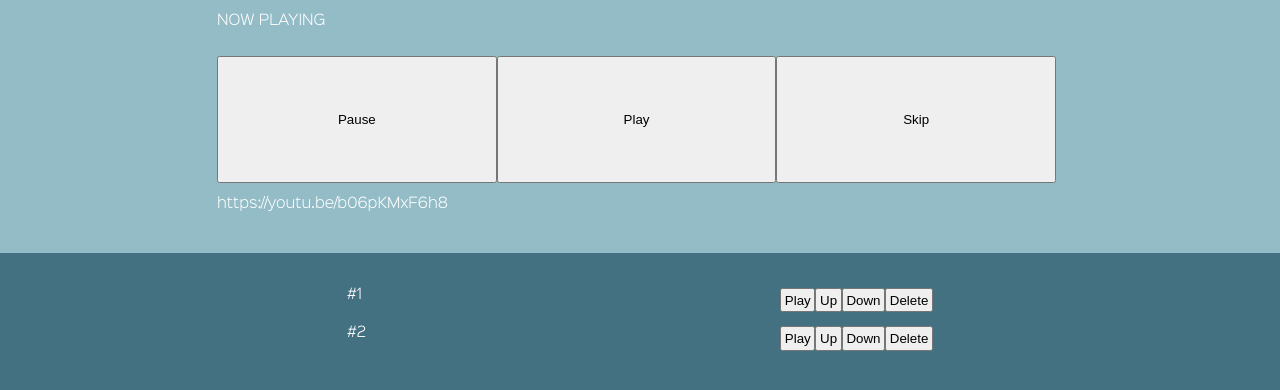
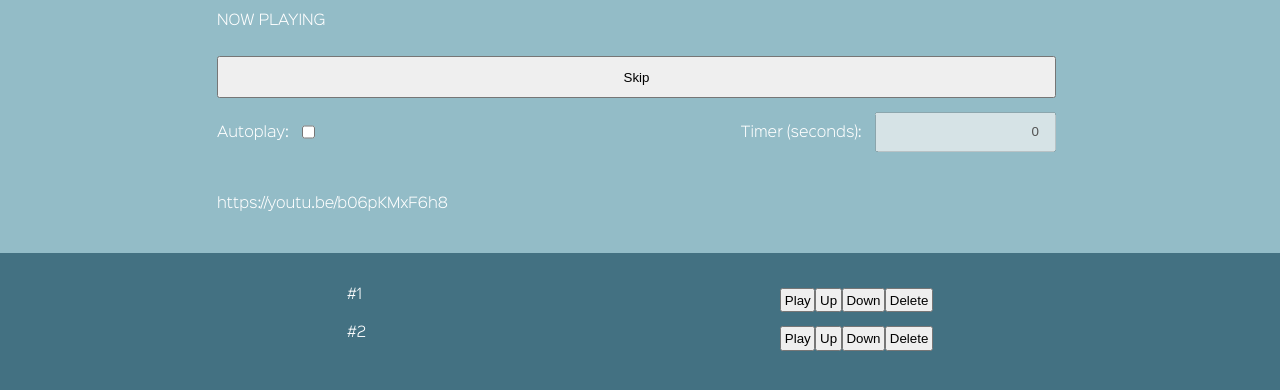
Before and after one commit to NotNorom/eh, a React (Create React App) app in the folder src/frontend/: page / in a window 1280 px wide. Shown: the top 390 px of the page. Built offline with nearby package versions, Linux system fonts and the light colour scheme; no server answers.

Commit message:
Remove play/ pause buttons from video player. Add inputs for autoplay and timeout.

```diff
--- a/src/frontend/src/VideoPlayer/VideoPlayer.js
+++ b/src/frontend/src/VideoPlayer/VideoPlayer.js
@@ -64,9 +64,25 @@ class VideoPlayer extends Component {
                     <span className={style.nowPlaying}>NOW PLAYING</span><br />
                     <span className={style.videoTitle}>{this.state.title}</span>
                     <div className={style.controls}>
-                        <button>Pause</button>
-                        <button>Play</button>
-                        <button>Skip</button>
+                        <button onClick={this.props.onSkip}>Skip</button>
+                        <label htmlFor="autoPlayToggle">Autoplay:
+                            <input
+                                name="autoPlayToggle"
+                                type="checkbox"
+                                value={this.props.autoplay}
+                                onChange={this.props.onAutoPlayChange}
+                            />
+                        </label>
+                        <label htmlFor="timerSeconds">Timer (seconds):
+                            <input
+                                name="timerSeconds"
+                                type="number"
+                                min="0"
+                                disabled={!this.props.autoPlay}
+                                value={this.props.timerSeconds}
+                                onChange={this.props.onTimerSecondsChange}
+                            />
+                        </label>
                     </div>
                     <a
                         href={this.props.videoId ? "https://youtu.be/" + this.props.videoId : "#"}
--- a/src/frontend/src/VideoPlayer/VideoPlayer.module.css
+++ b/src/frontend/src/VideoPlayer/VideoPlayer.module.css
@@ -26,7 +26,12 @@
 }
 
 .controls {
-    display: flex;
+    display: grid;
+    grid-template-rows: 3em 3em;
+    grid-row-gap: 1em;
+    grid-template-areas:
+        "skip    skip"
+        "autplay timer";
     flex-grow: 1;
     padding: 1em 0 0 0;
     width: 100%;
@@ -34,8 +39,20 @@
 }
 
 .controls > button {
-    height: 100%;
     width: 100%;
+    grid-area: skip;
+}
+
+.controls > label {
+    line-height: 3em;
+}
+
+.controls input {
+    line-height: 3em;
+    height: 3em;
+    float: right;
+    text-align: right;
+    margin: 0 0 0 1em;
 }
 
 .linkToVideo {
```
